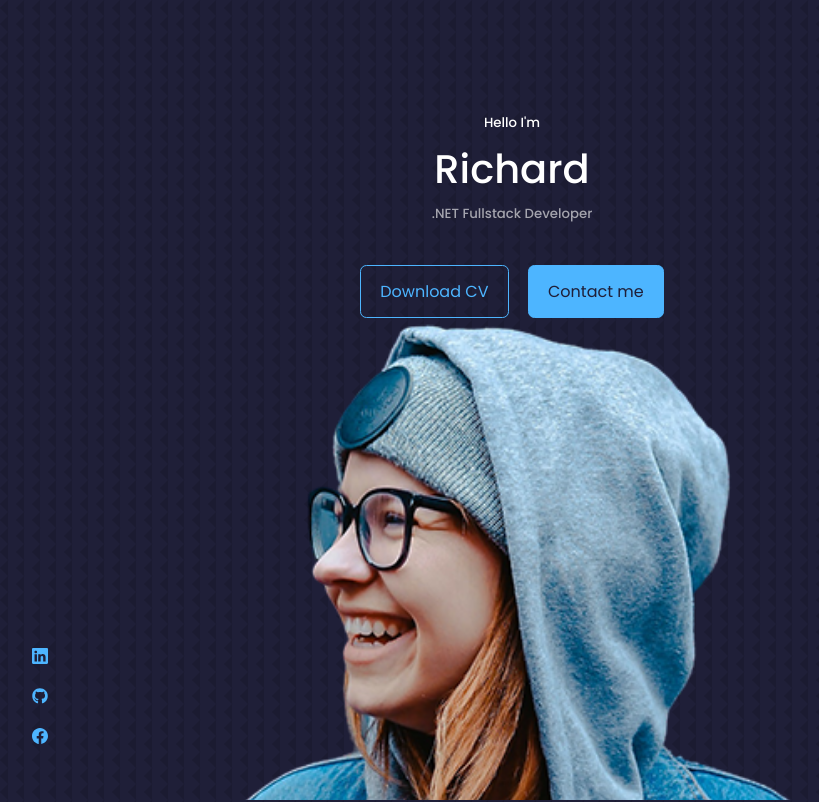
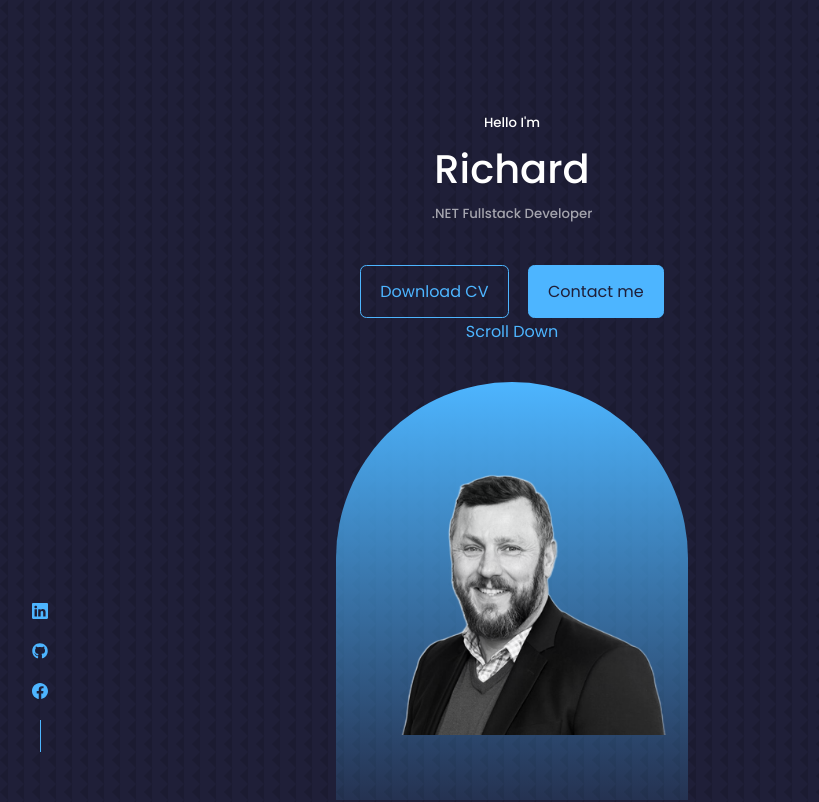
Before and after one commit to RichardChalk/portfolio, a React (Create React App) app: page / in a window 1280 px wide. Shown: the top 802 px of the page, without its empty margins (128-947 px from the left). Built offline with nearby package versions, Linux system fonts and the light colour scheme.

Commit message:
Working on header portrait... not happy yet

```diff
--- a/src/components/header/Header.jsx
+++ b/src/components/header/Header.jsx
@@ -1,7 +1,8 @@
 import React from "react";
 import "./header.css";
 import CTA from "./CTA";
-import ME from "../../assets/me.png";
+// import ME from "../../assets/me.png";
+import ME from "../../assets/me.JPG";
 import HeaderSocials from "./HeaderSocials";
 
 const Header = () => {
--- a/src/components/header/header.css
+++ b/src/components/header/header.css
@@ -10,12 +10,15 @@ header {
   position: relative;
 }
 
+/* Buttons =========================================== */
 .cta {
   margin-top: 2.5rem;
   display: flex;
   gap: 1.2rem;
   justify-content: center;
 }
+
+/* Social links ====================================== */
 
 .header__socials {
   display: flex;
@@ -28,3 +31,28 @@ header {
   left: 0;
   bottom: 3rem;
 }
+
+/* Add the line after the socials links */
+.header__socials::after {
+  content: "";
+  width: 1px;
+  height: 2rem;
+  background-color: var(--colour-primary);
+}
+
+/* Image ====================================== */
+.me {
+  /* background: var(--colour-primary); */
+  background: linear-gradient(var(--colour-primary), transparent);
+  width: 22rem;
+  height: 30rem;
+  position: absolute;
+  left: calc(50% - 11rem);
+  /* left: 50%;
+  transform: translateX(-50%); */
+  margin-top: 4rem;
+  border-radius: 12rem 12rem 0 0;
+  overflow: hidden;
+  /* padding: 5rem 1.5rem 1.5rem 1.5rem; */
+  padding: 5rem 0 0 0;
+}
```
Also changed, not shown: src/assets/me.JPG (added), src/assets/me_org.JPG (added).
